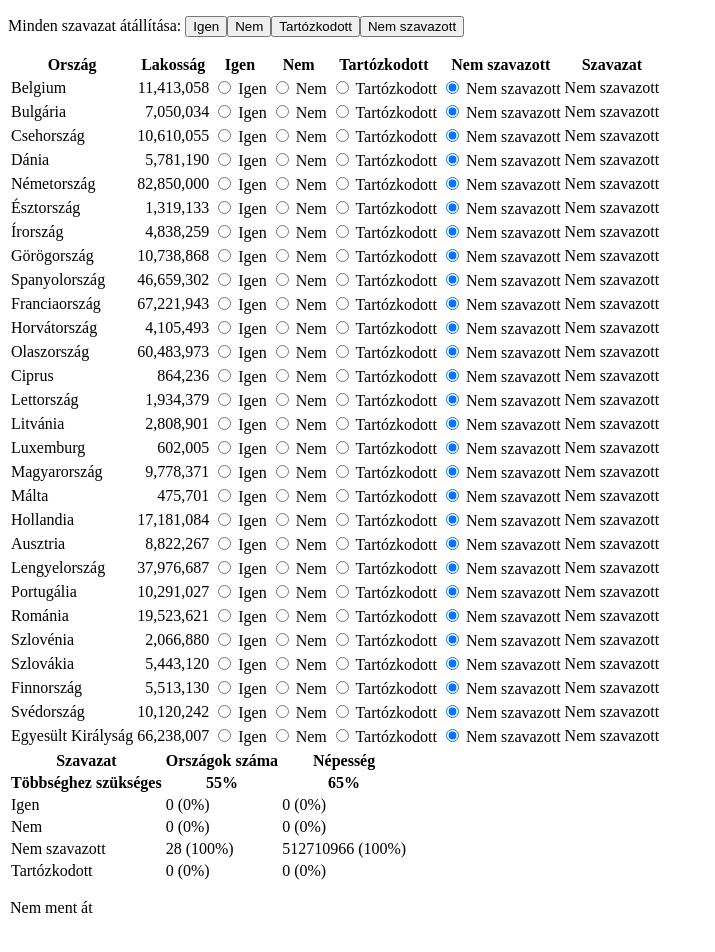
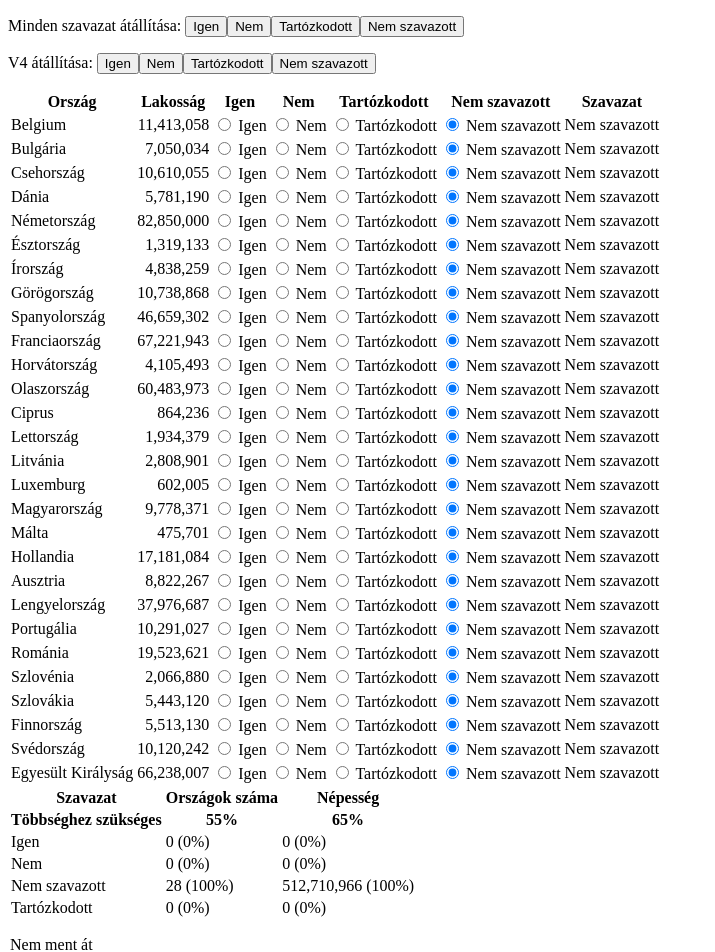
Before and after one commit to aProudCynic/councilvote2, an Angular app: page / in a window 1280 px wide. Shown: the top 952 px of the page, without its empty margins (0-715 px from the left). Built offline with nearby package versions, Linux system fonts and the light colour scheme.

Commit message:
feature: V4 votes can be switched en masse

```diff
--- a/src/app/preset-buttons/preset-buttons.component.html
+++ b/src/app/preset-buttons/preset-buttons.component.html
@@ -3,3 +3,8 @@
     *ngFor="let voteKey of getAllVoteTypes()"
     (click)="setAllVotesTo(voteKey)">{{getVoteValueFor(voteKey)}}</button>
 </p>
+<p>V4 átállítása: <button
+    type="button"
+    *ngFor="let voteKey of getAllVoteTypes()"
+    (click)="setAllVotesForV4To(voteKey)">{{getVoteValueFor(voteKey)}}</button>
+</p>
--- a/src/app/preset-buttons/preset-buttons.component.ts
+++ b/src/app/preset-buttons/preset-buttons.component.ts
@@ -19,6 +19,19 @@ export class PresetButtonsComponent implements OnInit {
     MemberState.memberStates.forEach(memberState =>
       this.votingService.castVote(memberState, this.getVoteFor(voteKey))
     );
+  }
+
+  setAllVotesForV4To(voteKey: Vote): void {
+    MemberState.memberStates.forEach(memberState =>
+      {
+        if (memberState.name === 'Csehország' ||
+        memberState.name === 'Lengyelország' ||
+        memberState.name === 'Magyarország' ||
+        memberState.name === 'Szlovákia') {
+          this.votingService.castVote(memberState, this.getVoteFor(voteKey))
+        }
+      }
+    )
   }
 
   getVoteFor(voteKey: string): Vote {
--- a/src/app/result/result.component.html
+++ b/src/app/result/result.component.html
@@ -12,11 +12,11 @@
     <tr *ngFor="let voteResult of votingService.resultsByVotes | keyvalue">
         <td>{{voteResult.key}}</td>
         <td>
-            {{voteResult.value.numberOfMemberStates}}
+            {{voteResult.value.numberOfMemberStates | number}}
             ({{votingService.getVoteShareInNumberOfMemberStates(voteResult.key) | number}}%)
         </td>
         <td>
-            {{voteResult.value.population}}
+            {{voteResult.value.population | number}}
             ({{votingService.getVoteShareInPopulation(voteResult.key) | number}}%)
         </td>
     </tr>
--- a/src/model/country.model.ts
+++ b/src/model/country.model.ts
@@ -1,7 +1,9 @@
 export class MemberState {
 
+    static readonly BELGIUM = new MemberState('Belgium', 11413058);
+
     static memberStates: MemberState[] = [
-        new MemberState('Belgium', 11413058),
+        MemberState.BELGIUM,
         new MemberState('Bulgária', 7050034),
         new MemberState('Csehország', 10610055),
         new MemberState('Dánia', 5781190),
```
